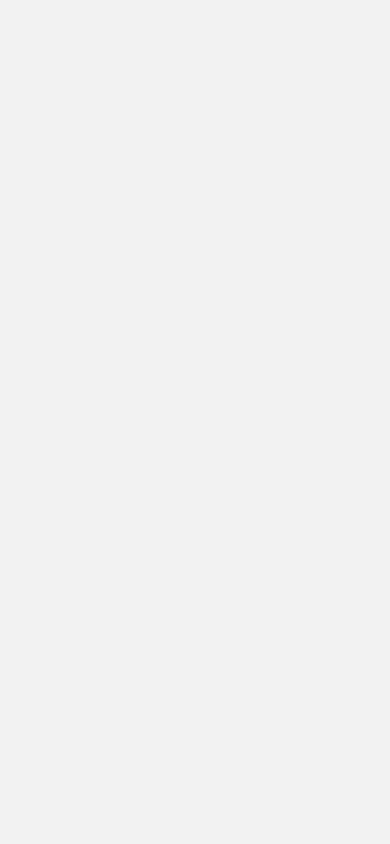
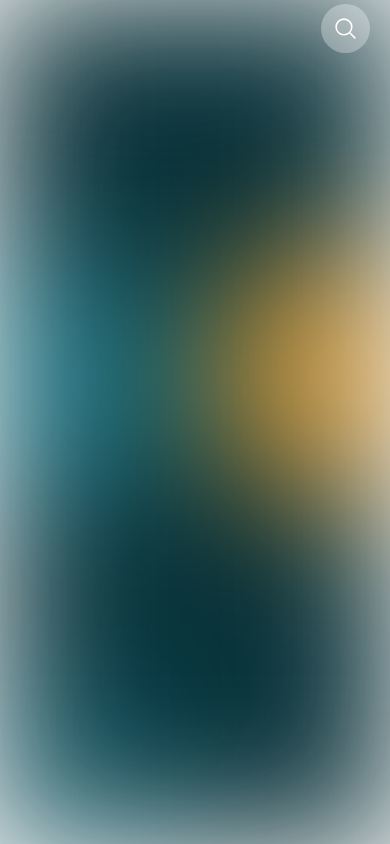
Before and after one commit to Aandi1989/WeatherAppRNTailwind, a React Native app: screen /Home in a window 390 px wide. Built offline with nearby package versions, Linux system fonts and the light colour scheme.

Commit message:
search section partly completed

```diff
--- a/package.json
+++ b/package.json
@@ -9,7 +9,7 @@
     "web": "expo start --web"
   },
   "dependencies": {
-    "@react-native-async-storage/async-storage": "^1.19.3",
+    "@react-native-async-storage/async-storage": "1.18.2",
     "@react-navigation/native": "^6.1.7",
     "@react-navigation/native-stack": "^6.9.13",
     "expo": "~49.0.10",
@@ -25,6 +25,7 @@
   },
   "devDependencies": {
     "@babel/core": "^7.20.0",
+    "react-devtools": "^4.28.0",
     "tailwindcss": "3.3.2"
   },
   "private": true
--- a/screens/HomeScreen.js
+++ b/screens/HomeScreen.js
@@ -1,15 +1,75 @@
-import { View, Text, StatusBar, Image } from 'react-native';
-import React from 'react';
-import { SafeAreaView } from 'react-native-safe-area-context';
+import { View, Text, StatusBar, Image,
+  SafeAreaView, TextInput, TouchableOpacity } from "react-native";
+import React from "react";
+import { theme } from '../theme/index';
+import { useState } from "react";
 
+import { MagnifyingGlassIcon } from 'react-native-heroicons/outline';
+import { MapPinIcon } from 'react-native-heroicons/solid';
 
 export default function HomeScreen() {
+  const [showSearch, toggleSearch] = useState(false);
+  const [locations, setLocations] = useState([1,2,3]);
+
+  const handleLocation = ( loc ) => {
+    console.log('locatin: ', loc)
+  }
   return (
-    <View сlassName="flex-1 relative">
-      <StatusBar style="light" />
-      <Image blurRadius={70} source={require('../assets/images/bg.png')}
-        className="h-full w-full"
-        />
+    <View className="flex-1 relative">
+      {/* <StatusBar style="light" /> */}
+      <Image
+        blurRadius={70}
+        source={require("../assets/images/bg.png")}
+        className="absolute h-full w-full"
+      />
+      <SafeAreaView className="flex flex-1">
+        {/* search section */}
+        <View style={{height:'7%'}} className="mx-4 relative z-50">
+          <View style={{backgroundColor: showSearch ? theme.bgWhite(0.2) : 'transparent'}}
+          className="flex-row justify-end items-center rounded-full">
+            {
+              showSearch ? (
+                <TextInput
+              placeholder="Search city"
+              placeholderTextColor={'lightgray'}
+              className="pl-6 h-10 pb-1 flex-1 text-base text-white "
+            />
+              ) : null
+            }
+            <TouchableOpacity
+              onPress={() => toggleSearch(!showSearch)}
+              style={{backgroundColor: theme.bgWhite(0.3)}}
+              className="rounded-full p-3 m-1 "
+            >
+              <MagnifyingGlassIcon size="25" color="white" />
+            </TouchableOpacity>
+          </View>
+          {
+            locations.length>0 && showSearch ? (
+              <View className="absolute w-full bg-gray-300 top-16 rounded-3xl">
+                {
+                  locations.map((loc,index) => {
+                    let showBorder = index + 1 != locations.length;
+                    let borderClass = showBorder ? 'border-b-2 border-b-gray-400' : '';
+                    console.log(borderClass)
+                    return (
+                      <TouchableOpacity
+                        key={index}
+                        onPress={()=>handleLocation(loc)}
+                        className={`flex-row items-center border-0 p-3 px-4 mb-1 ${borderClass}`}
+                      >
+                        <MapPinIcon size="20" color="gray" />
+                        <Text className="text-black text-lg ml-2">London, United Kingdom</Text>
+                      </TouchableOpacity>
+                    )
+                  })
+                }
+              </View>
+            ) : null
+          }
+        </View>
+
+      </SafeAreaView>
     </View>
-  )
+  );
 }
--- /dev/null
+++ b/theme/index.js
@@ -0,0 +1,3 @@
+export const theme = {
+    bgWhite: opacity => `rgba(255, 255, 255, ${opacity})`
+}
```
Also changed, not shown: 1 other file (tests, documents, lock files or other folders).
